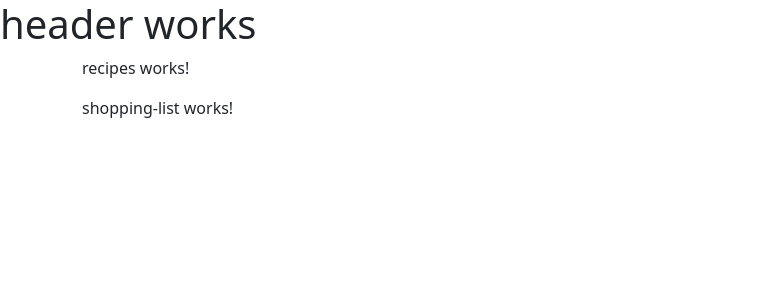
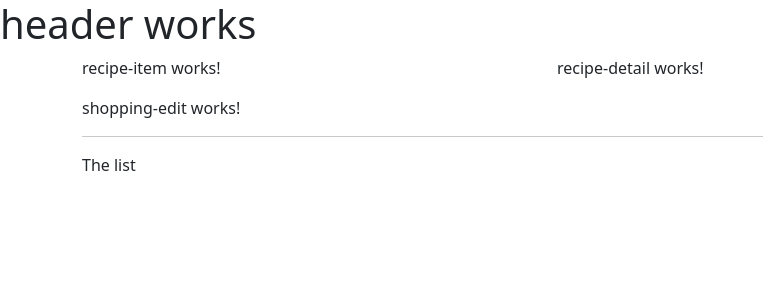
Before and after one commit to ciciiig/AngMax, an Angular app in the folder ang-max/: page / in a window 1280 px wide. Shown: the top 300 px of the page, without its empty margins (0-763 px from the left). Built offline with nearby package versions, Linux system fonts and the light colour scheme.

Commit message:
feat: add basic page layout

```diff
--- a/ang-max/src/app/recipes/recipe-list/recipe-list.component.html
+++ b/ang-max/src/app/recipes/recipe-list/recipe-list.component.html
@@ -1 +1 @@
-<p>recipe-list works!</p>
+<app-recipe-item></app-recipe-item>
--- a/ang-max/src/app/recipes/recipes.component.html
+++ b/ang-max/src/app/recipes/recipes.component.html
@@ -1 +1,8 @@
-<p>recipes works!</p>
+<div class="row">
+    <div class="col-md-5">
+        <app-recipe-list></app-recipe-list>
+    </div>
+    <div class="col-md-7">
+        <app-recipe-detail></app-recipe-detail>
+    </div>
+</div>
--- a/ang-max/src/app/shopping-list/shopping-list.component.html
+++ b/ang-max/src/app/shopping-list/shopping-list.component.html
@@ -1 +1,7 @@
-<p>shopping-list works!</p>
+<div class="row">
+    <div class="col-xs-10">
+        <app-shopping-edit></app-shopping-edit>
+        <hr>
+        <p>The list</p>
+    </div>
+</div>
```
